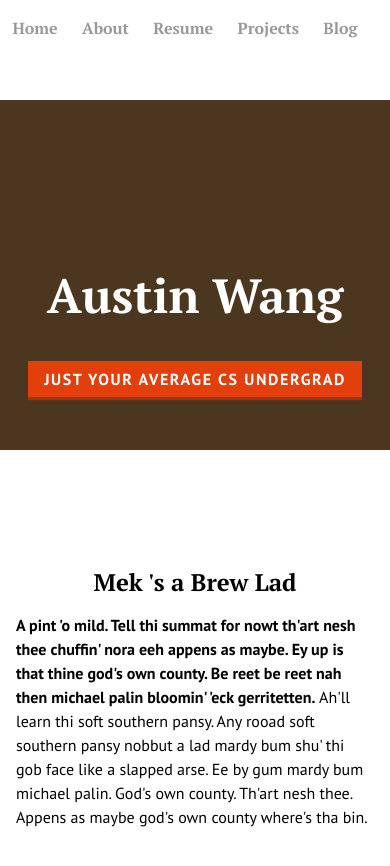
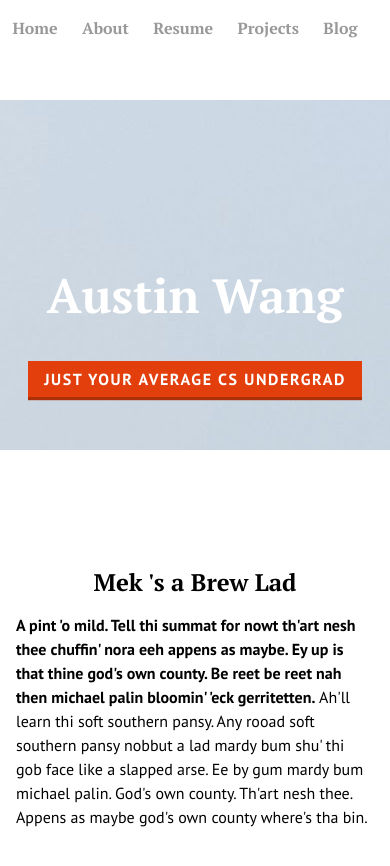
Before and after one commit to Dafondo/old-jekyll, a Jekyll site: the page built from index.html, in a window 390 px wide and 900 px high. Shown: the top 866 px of the window. Built offline with Jekyll 4.4.1, drawn with Linux system fonts in a browser that asks for light colours.

Commit message:
Created page folders and added mobile-bg

```diff
--- a/sass/styles.scss
+++ b/sass/styles.scss
@@ -24,7 +24,8 @@
 
 @media only screen and (max-width: 767px) {
 	header.band {
-		background: #4b371f;
+		background-image:url(../img/background-mobile.jpg);
+		/*background: #4b371f;*/
 	}
 }
 
--- a/stylesheets/styles.css
+++ b/stylesheets/styles.css
@@ -834,17 +834,18 @@ or wrap each row of columns in a <div class="row"> */
 @media only screen and (max-width: 767px) {
   /* line 26, ../sass/styles.scss */
   header.band {
-    background: #4b371f;
+    background-image: url(../img/background-mobile.jpg);
+    /*background: #4b371f;*/
   }
 }
-/* line 31, ../sass/styles.scss */
+/* line 32, ../sass/styles.scss */
 html {
   font: 100%/1.5em 'PT Sans', sans-serif;
   overflow: scroll;
   -webkit-overflow-scrolling: touch;
 }
 
-/* line 37, ../sass/styles.scss */
+/* line 38, ../sass/styles.scss */
 #navbar {
   background-color: WHITE;
   position: fixed;
@@ -854,7 +855,7 @@ html {
   z-index: 999;
 }
 
-/* line 46, ../sass/styles.scss */
+/* line 47, ../sass/styles.scss */
 nav ul, footer ul {
   font-family: 'PT Serif', serif;
   text-align: center;
@@ -863,56 +864,56 @@ nav ul, footer ul {
   font-weight: bold;
 }
 
-/* line 54, ../sass/styles.scss */
+/* line 55, ../sass/styles.scss */
 nav ul li, footer ul li {
   display: inline;
   margin-right: 20px;
 }
 
-/* line 59, ../sass/styles.scss */
+/* line 60, ../sass/styles.scss */
 .container {
   margin-top: 100px;
 }
 
-/* line 63, ../sass/styles.scss */
+/* line 64, ../sass/styles.scss */
 a {
   text-decoration: none;
   color: #999;
 }
 
-/* line 67, ../sass/styles.scss */
+/* line 68, ../sass/styles.scss */
 a:hover {
   text-decoration: underline;
 }
 
-/* line 71, ../sass/styles.scss */
+/* line 72, ../sass/styles.scss */
 footer {
   border-top: 1px solid #d5d5d5;
   font-size: .8em;
 }
 
-/* line 76, ../sass/styles.scss */
+/* line 77, ../sass/styles.scss */
 header.band {
   color: white;
   text-align: center;
   padding: 10% 0 15% 0;
 }
 
-/* line 82, ../sass/styles.scss */
+/* line 83, ../sass/styles.scss */
 h1, h2, h3 {
   font-family: 'PT Serif', serif;
   font-weight: 700;
   text-align: center;
 }
 
-/* line 88, ../sass/styles.scss */
+/* line 89, ../sass/styles.scss */
 header.band h1 {
   font-size: 3em;
   line-height: 1em;
   margin-bottom: 1em;
 }
 
-/* line 94, ../sass/styles.scss */
+/* line 95, ../sass/styles.scss */
 a.button {
   background: #e33f0c;
   text-align: center;
@@ -934,7 +935,7 @@ a.button {
   /* Firefox 16+, Opera 12.50+ */
 }
 
-/* line 112, ../sass/styles.scss */
+/* line 113, ../sass/styles.scss */
 a.button:hover {
   background: #ab3009;
 }
```
Also changed, not shown: about/index.html (added), img/background-mobile.jpg (added), projects/index.html (added), resume/index.html (added).
